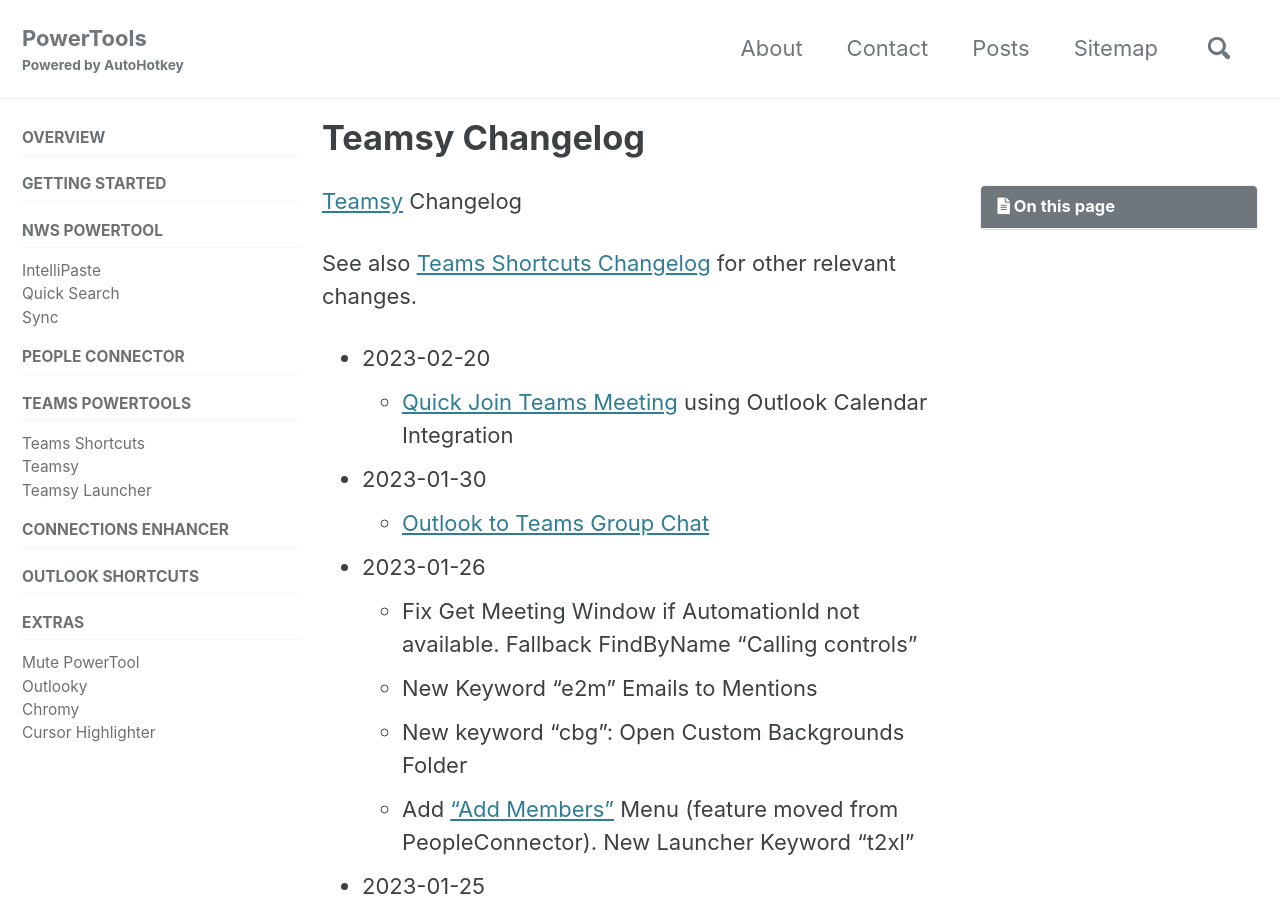
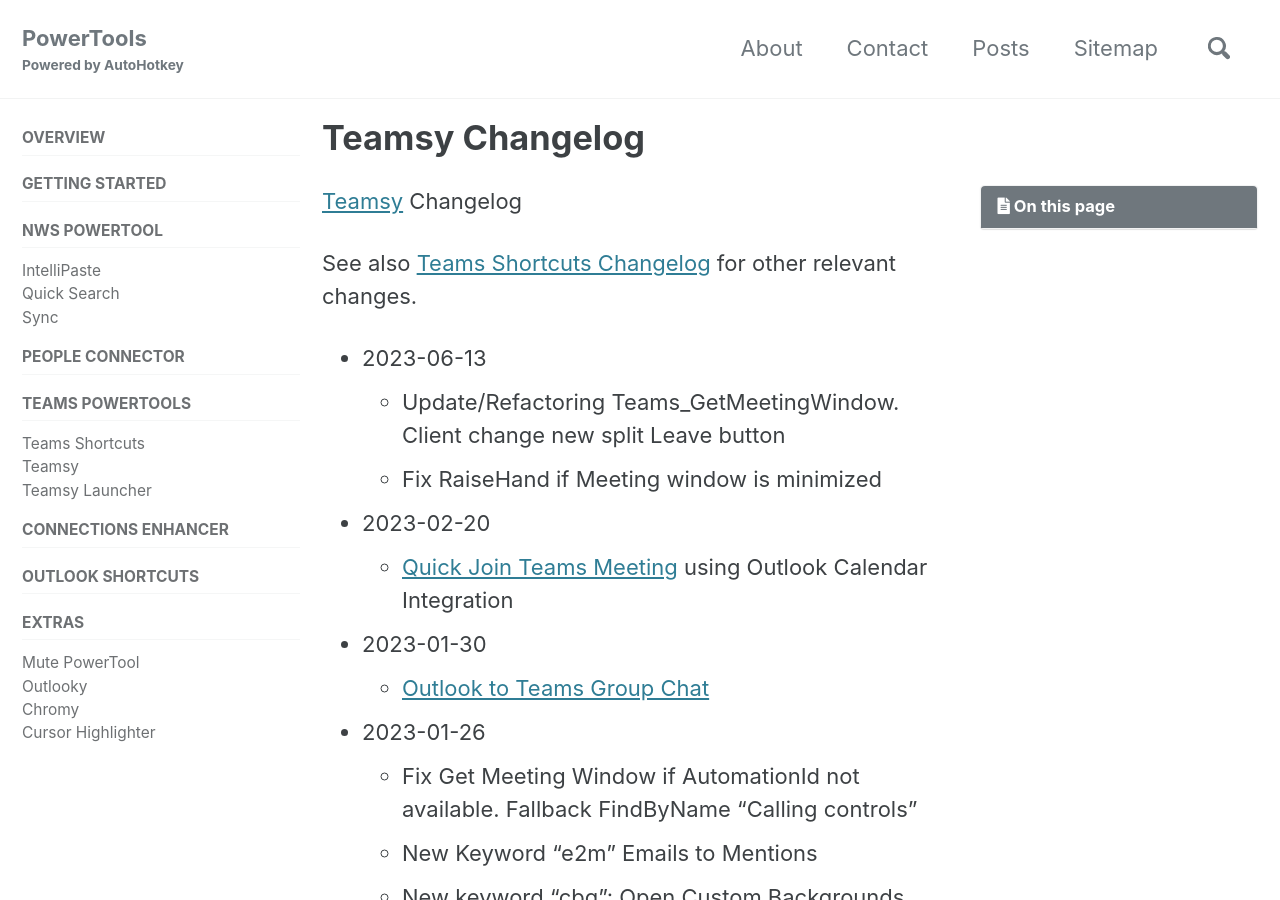
Before and after one commit to tdalon/ahk, a Jekyll site: the page built from docs/_pages/Teamsy-Changelog.md, in a window 1280 px wide and 900 px high. Built offline with Jekyll 4.4.1, drawn with Linux system fonts in a browser that asks for light colours; cached includes are drawn as plain includes; comment, search, counter and statistics services are not loaded.

Commit message:
Refactoring GetMeetingWindow

```diff
--- a/docs/_pages/Teamsy-Changelog.md
+++ b/docs/_pages/Teamsy-Changelog.md
@@ -8,6 +8,9 @@ excerpt: "Release notes for Teamsy and Teamsy Launcher PowerTools."
 
 See also [Teams Shortcuts Changelog](Teams-Shortcuts-Changelog) for other relevant changes.
 
+* 2023-06-13
+  * Update/Refactoring Teams_GetMeetingWindow. Client change new split Leave button
+  * Fix RaiseHand if Meeting window is minimized
 * 2023-02-20
   * [Quick Join Teams Meeting](https://tdalon.blogspot.com/2023/02/teams-quick-join-meeting.html) using Outlook Calendar Integration
 * 2023-01-30
```
Also changed, not shown: docs/_pages/Teams-Shortcuts-Changelog.md (+1 -1 lines), 1 other file.
